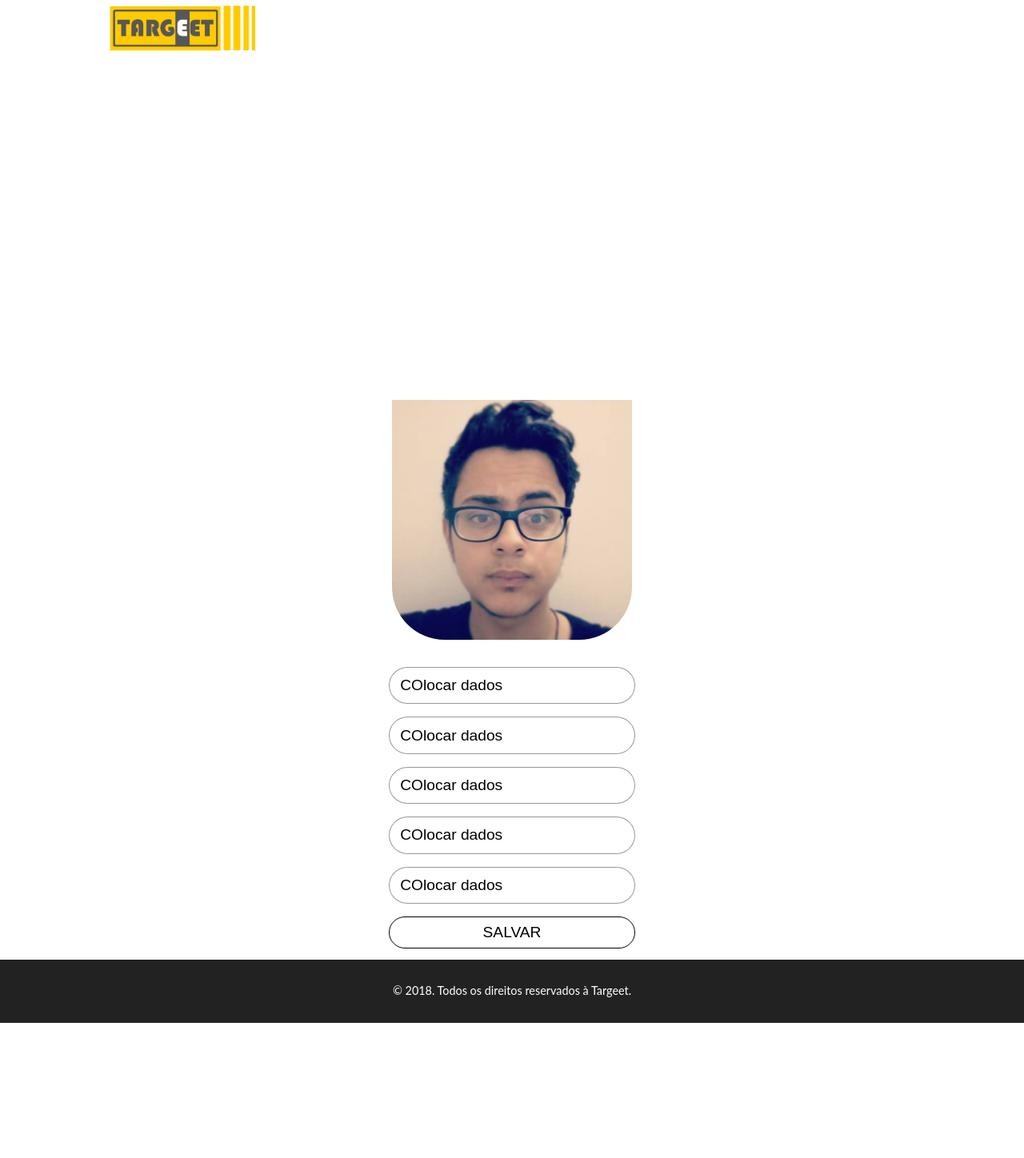
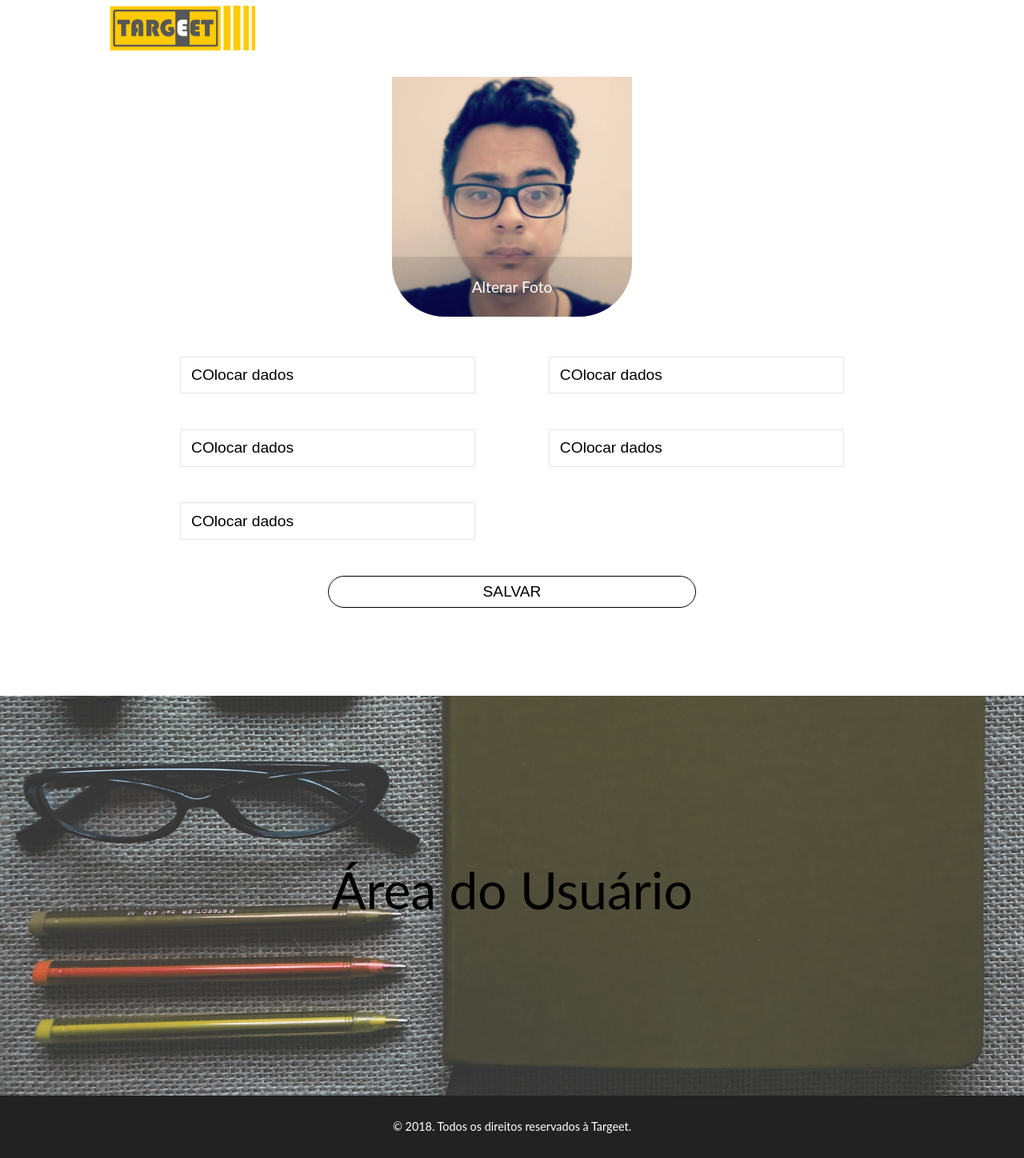
Before and after one commit to gabsgasps/Etec-TCM-Mod2, a PHP site: page /areaUsuario.php in a window 1280 px wide. Shown: the whole page at 80% size. Before the commit the page ends 1279 px from the top, so only its background shows below. Run offline with PHP 8.4, Linux system fonts and the light colour scheme; some libraries are stand-ins or nearby versions.

Commit message:
Colocando a AREA DO USUARIO o input responsável por enviar uma foto localizado em cima da imagem

```diff
--- a/areaUsuario.php
+++ b/areaUsuario.php
@@ -1,16 +1,13 @@
 <?php include_once('header-nav.php') ?>
-
-	<section class="header-areaUsu">
-		<div class="wrap">
-
-		</div>
-	</section>
-
 	<section class="area-Usu">
 		<div class="wrap">
 			<div class="card">
 				<div class="card-thumb">
-					<img src="img/GGR.jpg" alt="">
+					<label for="envia" class="enviarFoto">Alterar Foto</label>
+					<input id="envia"
+					type="file" >
+						<img src="img/GGR.jpg" alt="">
+
 				</div>
 
 				<div class="card-info">
@@ -28,4 +25,12 @@
 		</div>
 	</section>
 
+	<section class="header-areaUsu">
+		<div class="wrap">
+			<h1>Área do Usuário</h1>
+		</div>
+	</section>
+
+
+
 <?php include_once('footer.php') ?>
--- a/css/areaUsuario.scss
+++ b/css/areaUsuario.scss
@@ -1,6 +1,25 @@
 .header-areaUsu{
 	width: 100%;
 	min-height: 500px;
+	background-image: url(../img/hipster.jpg);
+	background-position: center bottom;
+	background-size: cover;
+	background-attachment: fixed;
+	display: flex;
+	justify-content: center;
+	align-items: center;
+
+	.wrap{
+		width: 80%;
+		height: auto;
+		margin: 0 auto;
+
+		h1{
+			font-size: 4rem;
+			text-align: center;
+			margin-bottom: .9rem;
+		}
+	}
 }
 
 .area-Usu{
@@ -9,10 +28,12 @@
 	display: flex;
 	justify-content: center;
 	align-items: center;
+	padding: 6rem 0;
 
 	.wrap{
 		width: 80%;
 		height: auto;
+		margin: 0 auto;
 
 
 	}
@@ -20,26 +41,29 @@
 .card{
 	display: block;
 	margin: 0 auto;
-	width: 60%;
+	width: 90%;
 	height: auto;
 	padding: 0 0rem .9rem;
 
 	input{
 		display: block;
-		margin: 0 auto;
-		width: 50%;
-		margin: 0 auto;
-		margin-bottom:1rem;
-		border-radius: 33px;
+		width: 40%;
+		float: left;
+		margin: 0 5%;
+		// margin: 0 auto;
+		margin-bottom:2.8rem;
 		padding: .7rem .8rem;
-		border: 1px solid rgba(0,0,0, 0.4);
+		border: 1px solid rgba(0,0,0, 0.1);
 		font-size: 1.2rem;
+
 	}
+
 	.card-thumb{
+		position: relative;
 		margin: 0 auto;
 		width: 300px;
 		height: auto;
-		margin-bottom: 2rem;
+		margin-bottom: 3rem;
 
 		img{
 			max-width: 100%;
@@ -50,7 +74,12 @@
 
 	.card-info{
 
+		form{
+			width: 100%;
+			height: auto;
+		}
 		button{
+			clear: left;
 			font-size: 1.2rem;
 				display: block;
 				width: 50%;
@@ -61,7 +90,7 @@
 			    border: 1px solid black;
 			    background-color: transparent;
 			    transition: background-color .15s ease-in-out, border-color .15s ease-in-out;
-
+			margin-top: 2rem;
 				&:hover{
 				    border: 1px solid transparent;
 				    cursor: pointer;
@@ -71,3 +100,27 @@
 		}
 	}
 }
+
+
+.enviarFoto{
+	color: white;
+	font-size: 1.2rem;
+	text-align: center;
+	position: absolute;
+	margin: 75% auto auto!important;
+	width: 300px!important;
+	height: 75px!important;
+	background: rgba(0,0,0,0.1);
+	border-radius: 0 0 66px 66px;
+	cursor: pointer;
+	line-height: 4;
+	transition: all .4s;
+
+}
+.enviarFoto:hover{
+	background: rgba(0,0,0,0.3);
+
+}
+input[type='file'] {
+  display: none
+}
--- a/css/main.css
+++ b/css/main.css
@@ -846,44 +846,65 @@ footer {
 /* Area do Usuario*/
 .header-areaUsu {
   width: 100%;
-  min-height: 500px; }
+  min-height: 500px;
+  background-image: url(../img/hipster.jpg);
+  background-position: center bottom;
+  background-size: cover;
+  background-attachment: fixed;
+  display: flex;
+  justify-content: center;
+  align-items: center; }
+  .header-areaUsu .wrap {
+    width: 80%;
+    height: auto;
+    margin: 0 auto; }
+    .header-areaUsu .wrap h1 {
+      font-size: 4rem;
+      text-align: center;
+      margin-bottom: .9rem; }
 
 .area-Usu {
   width: 100%;
   min-height: 500px;
   display: flex;
   justify-content: center;
-  align-items: center; }
+  align-items: center;
+  padding: 6rem 0; }
   .area-Usu .wrap {
     width: 80%;
-    height: auto; }
+    height: auto;
+    margin: 0 auto; }
 
 .card {
   display: block;
   margin: 0 auto;
-  width: 60%;
+  width: 90%;
   height: auto;
   padding: 0 0rem .9rem; }
   .card input {
     display: block;
-    margin: 0 auto;
-    width: 50%;
-    margin: 0 auto;
-    margin-bottom: 1rem;
-    border-radius: 33px;
+    width: 40%;
+    float: left;
+    margin: 0 5%;
+    margin-bottom: 2.8rem;
     padding: .7rem .8rem;
-    border: 1px solid rgba(0, 0, 0, 0.4);
+    border: 1px solid rgba(0, 0, 0, 0.1);
     font-size: 1.2rem; }
   .card .card-thumb {
+    position: relative;
     margin: 0 auto;
     width: 300px;
     height: auto;
-    margin-bottom: 2rem; }
+    margin-bottom: 3rem; }
     .card .card-thumb img {
       max-width: 100%;
       height: auto;
       border-radius: 0 0 66px 66px; }
+  .card .card-info form {
+    width: 100%;
+    height: auto; }
   .card .card-info button {
+    clear: left;
     font-size: 1.2rem;
     display: block;
     width: 50%;
@@ -893,11 +914,32 @@ footer {
     border-radius: 300px;
     border: 1px solid black;
     background-color: transparent;
-    transition: background-color .15s ease-in-out, border-color .15s ease-in-out; }
+    transition: background-color .15s ease-in-out, border-color .15s ease-in-out;
+    margin-top: 2rem; }
     .card .card-info button:hover {
       border: 1px solid transparent;
       cursor: pointer;
       border-color: #e4fde1;
       background-color: #e4fde1; }
 
+.enviarFoto {
+  color: white;
+  font-size: 1.2rem;
+  text-align: center;
+  position: absolute;
+  margin: 75% auto auto !important;
+  width: 300px !important;
+  height: 75px !important;
+  background: rgba(0, 0, 0, 0.1);
+  border-radius: 0 0 66px 66px;
+  cursor: pointer;
+  line-height: 4;
+  transition: all .4s; }
+
+.enviarFoto:hover {
+  background: rgba(0, 0, 0, 0.3); }
+
+input[type='file'] {
+  display: none; }
+
 /*# sourceMappingURL=main.css.map */
```
Also changed, not shown: 1 other file.
